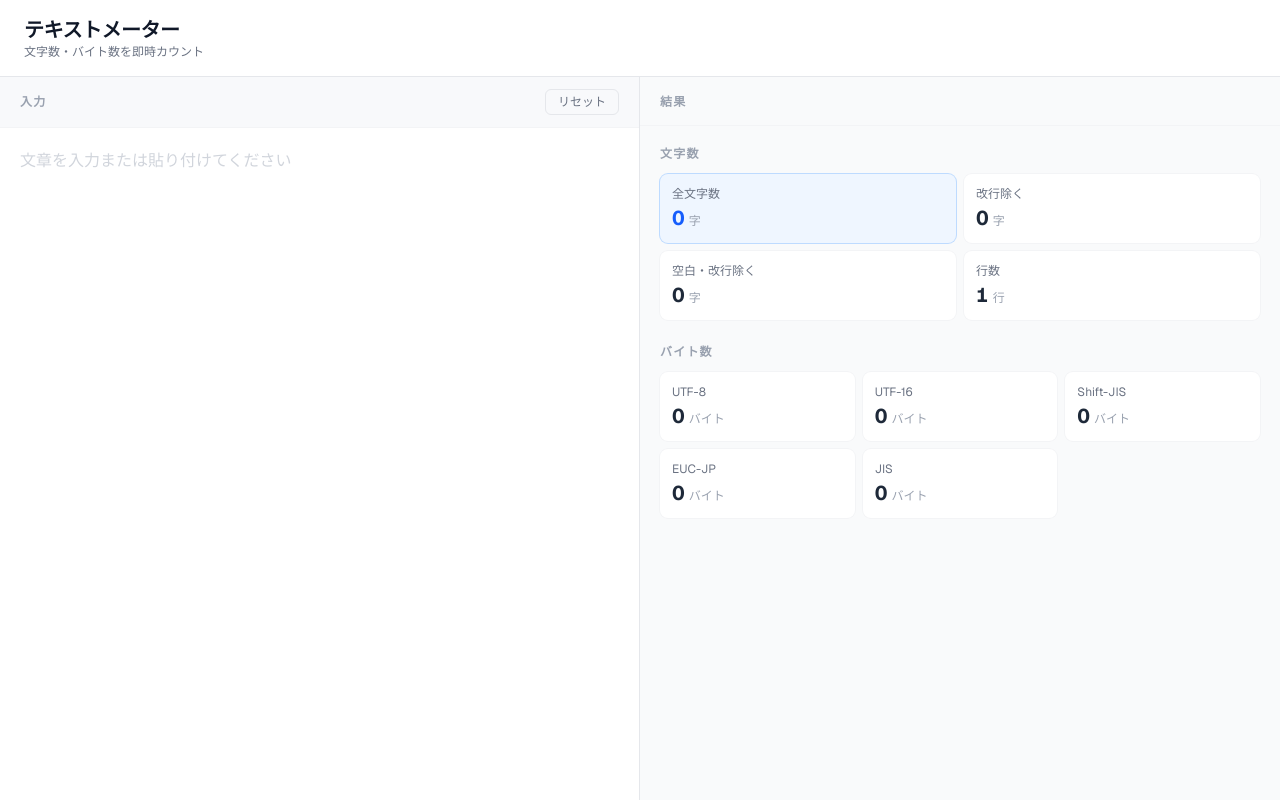
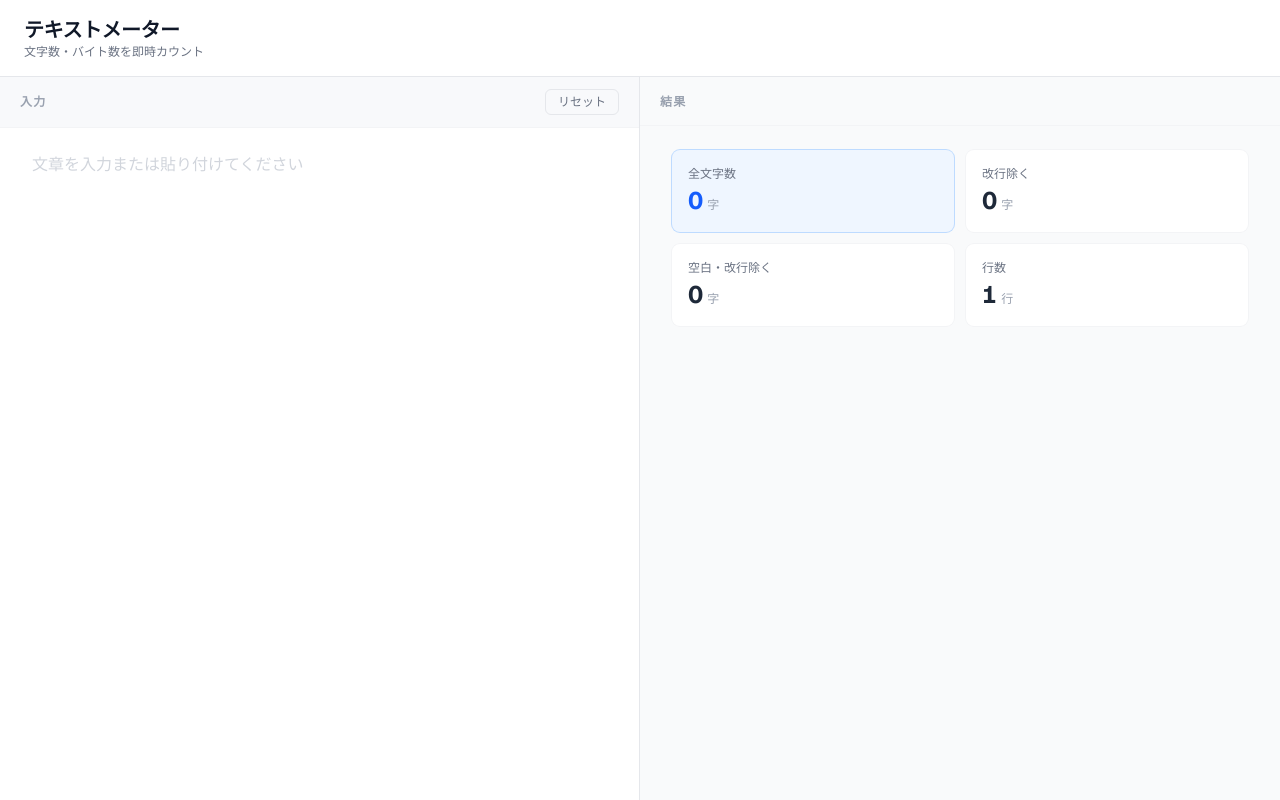
Before and after one commit to kanaix-apps/text-meter, a Next.js app: page / in a window 1280 px wide. Built offline with nearby package versions, Linux system fonts and the light colour scheme.

Commit message:
remove: バイト数削除・両カラムに余白追加
Co-Authored-By: Claude Sonnet 4.6 <noreply@anthropic.com>

```diff
--- a/app/page.tsx
+++ b/app/page.tsx
@@ -41,7 +41,7 @@ export default function Home() {
             value={text}
             onChange={(e) => setText(e.target.value)}
             placeholder="文章を入力または貼り付けてください"
-            className="flex-1 resize-none bg-white p-5 text-base leading-relaxed text-gray-800 placeholder-gray-300 focus:outline-none dark:bg-gray-950 dark:text-gray-100 dark:placeholder-gray-700 lg:min-h-0"
+            className="flex-1 resize-none bg-white px-8 py-6 text-base leading-relaxed text-gray-800 placeholder-gray-300 focus:outline-none dark:bg-gray-950 dark:text-gray-100 dark:placeholder-gray-700 lg:min-h-0"
           />
         </section>
 
@@ -53,7 +53,7 @@ export default function Home() {
             </span>
           </div>
 
-          <div className="flex-1 overflow-y-auto p-5">
+          <div className="flex-1 overflow-y-auto px-8 py-6">
             <CountDisplay result={result} />
           </div>
         </section>
--- a/components/CountDisplay.tsx
+++ b/components/CountDisplay.tsx
@@ -15,7 +15,7 @@ type Item = {
 
 const Card = ({ item }: { item: Item }) => (
   <div
-    className={`rounded-lg p-3 ${
+    className={`rounded-lg p-4 ${
       item.highlight
         ? "bg-blue-50 ring-1 ring-blue-200 dark:bg-blue-900/30 dark:ring-blue-800"
         : "bg-white ring-1 ring-gray-100 dark:bg-gray-800 dark:ring-gray-700"
@@ -23,7 +23,7 @@ const Card = ({ item }: { item: Item }) => (
   >
     <p className="text-xs text-gray-500 dark:text-gray-400">{item.label}</p>
     <p
-      className={`mt-1 text-xl font-bold tabular-nums leading-tight ${
+      className={`mt-1 text-2xl font-bold tabular-nums leading-tight ${
         item.highlight
           ? "text-blue-600 dark:text-blue-400"
           : "text-gray-800 dark:text-gray-100"
@@ -44,7 +44,7 @@ export default function CountDisplay({ result }: Props) {
     );
   }
 
-  const mainItems: Item[] = [
+  const items: Item[] = [
     { label: "全文字数", value: result.total, unit: "字", highlight: true },
     { label: "改行除く", value: result.withoutNewline, unit: "字" },
     { label: "空白・改行除く", value: result.withoutSpace, unit: "字" },
@@ -52,44 +52,18 @@ export default function CountDisplay({ result }: Props) {
   ];
 
   if (result.variationSelectors > 0) {
-    mainItems.splice(1, 0, {
+    items.splice(1, 0, {
       label: "異体字",
       value: result.variationSelectors,
       unit: "個",
     });
   }
 
-  const byteItems: Item[] = [
-    { label: "UTF-8", value: result.bytes.utf8, unit: "バイト" },
-    { label: "UTF-16", value: result.bytes.utf16, unit: "バイト" },
-    { label: "Shift-JIS", value: result.bytes.shiftjis, unit: "バイト" },
-    { label: "EUC-JP", value: result.bytes.eucjp, unit: "バイト" },
-    { label: "JIS", value: result.bytes.jis, unit: "バイト" },
-  ];
-
   return (
-    <div className="flex flex-col gap-6">
-      <section>
-        <h2 className="mb-3 text-xs font-semibold uppercase tracking-widest text-gray-400 dark:text-gray-500">
-          文字数
-        </h2>
-        <div className="grid grid-cols-2 gap-2">
-          {mainItems.map((item) => (
-            <Card key={item.label} item={item} />
-          ))}
-        </div>
-      </section>
-
-      <section>
-        <h2 className="mb-3 text-xs font-semibold uppercase tracking-widest text-gray-400 dark:text-gray-500">
-          バイト数
-        </h2>
-        <div className="grid grid-cols-2 gap-2 sm:grid-cols-3">
-          {byteItems.map((item) => (
-            <Card key={item.label} item={item} />
-          ))}
-        </div>
-      </section>
+    <div className="grid grid-cols-2 gap-3">
+      {items.map((item) => (
+        <Card key={item.label} item={item} />
+      ))}
     </div>
   );
 }
```
